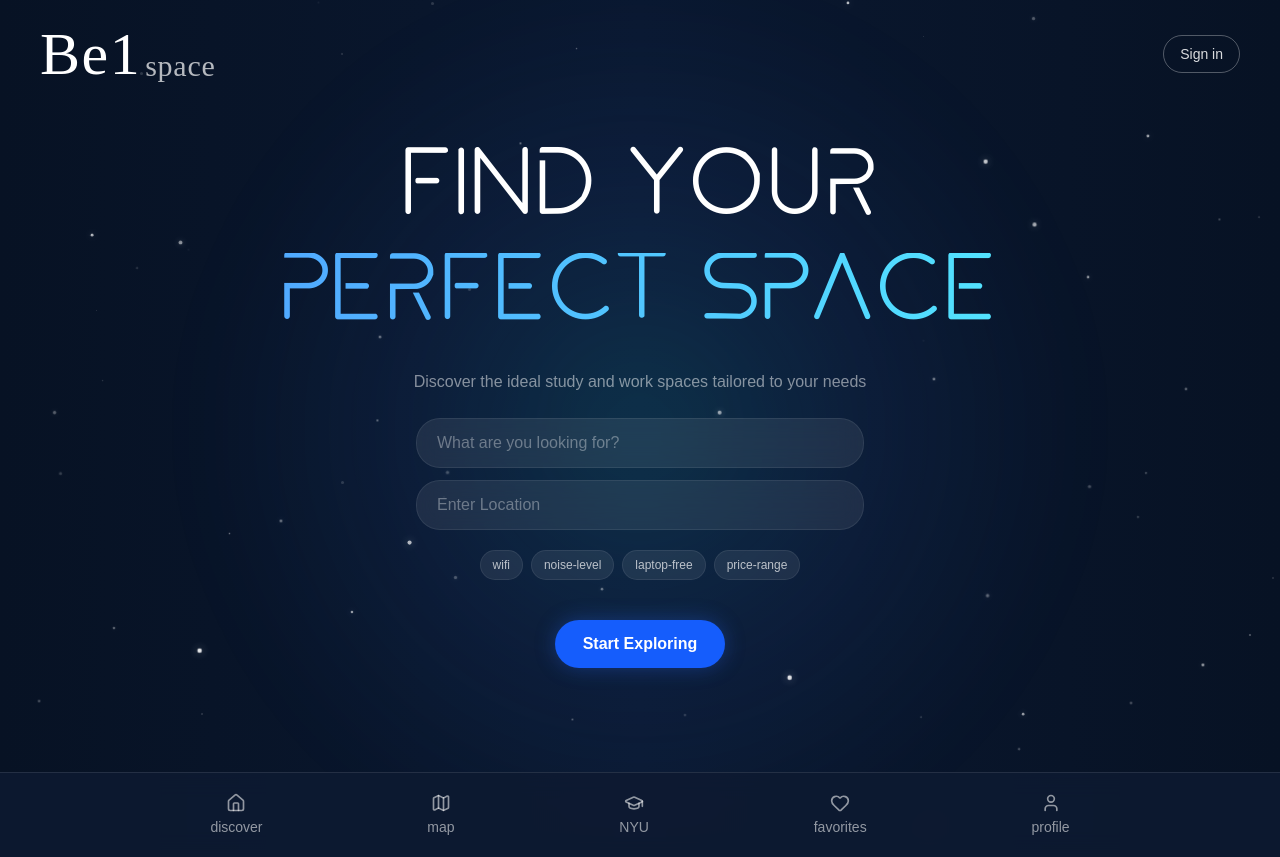
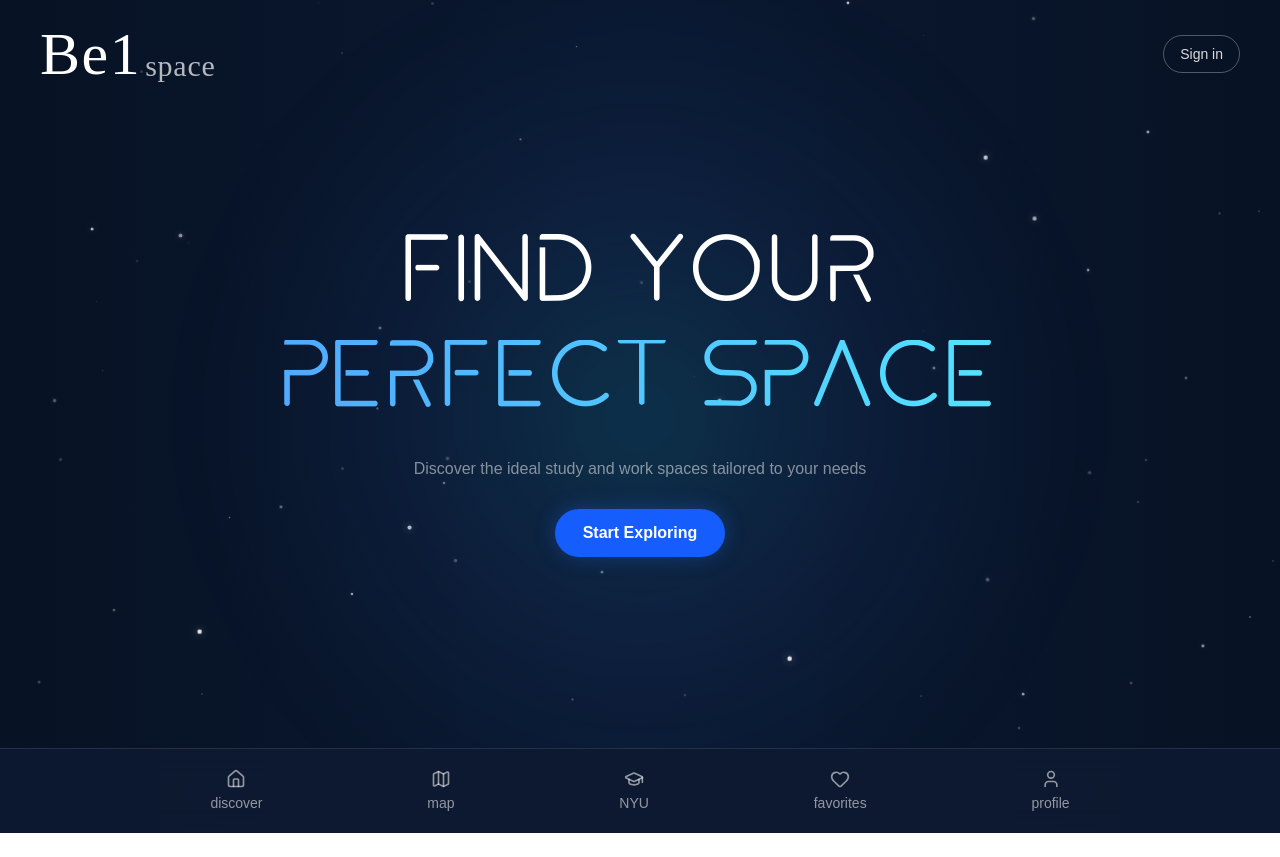
Before and after one commit to Sanjith-K/TechTreksS26, a Next.js app: page / in a window 1280 px wide. After the commit the page ends 833 px from the top, so only its background shows below. Built offline with nearby package versions, Linux system fonts and the light colour scheme; a web font is replaced by a local one.

Commit message:
UI cleanup: removed Google auth, simplified homepage, removed call/directions buttons

```diff
--- a/src/app/page.js
+++ b/src/app/page.js
@@ -1,4 +1,5 @@
 import Link from "next/link";
+import AuthButton from "../components/AuthButton";
 import { House, Map, GraduationCap, Heart, User } from "lucide-react";
 
 export default function HomePage() {
@@ -48,12 +49,7 @@ export default function HomePage() {
         </div>
 
         {/* Sign in */}
-        <Link
-          href="/signin"
-          className="rounded-full border border-white/30 px-4 py-2 text-sm text-white/85 hover:bg-white/10"
-        >
-          Sign in
-        </Link>
+        <AuthButton />
       </header>
 
       {/* HERO */}
@@ -77,39 +73,8 @@ export default function HomePage() {
             Discover the ideal study and work spaces tailored to your needs
           </p>
 
-          {/* Inputs */}
-          <div className="mx-auto mt-6 flex max-w-md flex-col gap-3">
-            <input
-              type="text"
-              placeholder="What are you looking for?"
-              className="w-full rounded-3xl border border-white/8 bg-white/8 px-5 py-3 text-base text-white backdrop-blur-md placeholder:text-white/35"
-            />
-
-            <input
-              type="text"
-              placeholder="Enter Location"
-              className="w-full rounded-3xl border border-white/8 bg-white/8 px-5 py-3 text-base text-white backdrop-blur-md placeholder:text-white/35"
-            />
-          </div>
-
-          {/* Filters */}
-          <div className="mx-auto mt-5 flex flex-wrap justify-center gap-2">
-            <button className="rounded-full border border-white/8 bg-white/8 px-3 py-1.5 text-xs text-white/70 hover:bg-white/12">
-              wifi
-            </button>
-            <button className="rounded-full border border-white/8 bg-white/8 px-3 py-1.5 text-xs text-white/70 hover:bg-white/12">
-              noise-level
-            </button>
-            <button className="rounded-full border border-white/8 bg-white/8 px-3 py-1.5 text-xs text-white/70 hover:bg-white/12">
-              laptop-free
-            </button>
-            <button className="rounded-full border border-white/8 bg-white/8 px-3 py-1.5 text-xs text-white/70 hover:bg-white/12">
-              price-range
-            </button>
-          </div>
-
           {/* BUTTON */}
-          <div className="mt-10 mb-6">
+          <div className="mt-7 mb-6">
             <Link
               href="/discover"
               className="inline-flex rounded-full bg-blue-600 px-7 py-3 text-base font-semibold shadow-[0_0_20px_rgba(37,99,235,0.35)] hover:scale-105 hover:bg-blue-700"
--- a/src/app/signin/page.js
+++ b/src/app/signin/page.js
@@ -126,7 +126,7 @@ export default function SignInPage() {
                             </button>
                         </div>
 
-                        <div className="mt-6 text-center text-sm text-white/55">
+                        <div className="mt-8 text-center text-sm text-white/55">
                             <p>
                                 Don’t have an account?{" "}
                                 <Link
@@ -138,23 +138,6 @@ export default function SignInPage() {
                             </p>
                         </div>
 
-                        <div className="mt-6">
-                            <div className="relative">
-                                <div className="absolute inset-0 flex items-center">
-                                    <div className="w-full border-t border-white/10" />
-                                </div>
-                                <div className="relative flex justify-center text-xs uppercase">
-                                    <span className="bg-[#13213a] px-3 text-white/45">or</span>
-                                </div>
-                            </div>
-
-                            <button
-                                type="button"
-                                className="mt-6 w-full rounded-full border border-white/10 bg-white/8 px-6 py-4 text-sm font-medium text-white/80 hover:bg-white/10"
-                            >
-                                Continue with Google
-                            </button>
-                        </div>
                     </form>
                 </div>
             </div>
--- a/src/app/signup/page.js
+++ b/src/app/signup/page.js
@@ -162,7 +162,7 @@ export default function SignUpPage() {
                             </button>
                         </div>
 
-                        <div className="mt-6 text-center text-sm text-white/55">
+                        <div className="mt-8 text-center text-sm text-white/55">
                             <p>
                                 Already have an account?{" "}
                                 <Link
@@ -174,23 +174,6 @@ export default function SignUpPage() {
                             </p>
                         </div>
 
-                        <div className="mt-6">
-                            <div className="relative">
-                                <div className="absolute inset-0 flex items-center">
-                                    <div className="w-full border-t border-white/10" />
-                                </div>
-                                <div className="relative flex justify-center text-xs uppercase">
-                                    <span className="bg-[#13213a] px-3 text-white/45">or</span>
-                                </div>
-                            </div>
-
-                            <button
-                                type="button"
-                                className="mt-6 w-full rounded-full border border-white/10 bg-white/8 px-6 py-4 text-sm font-medium text-white/80 hover:bg-white/10"
-                            >
-                                Continue with Google
-                            </button>
-                        </div>
                     </form>
                 </div>
             </div>
--- a/src/app/stores/[id]/page.js
+++ b/src/app/stores/[id]/page.js
@@ -16,8 +16,6 @@ import {
     Laptop,
     Bath,
     Music2,
-    Phone,
-    Navigation,
     DollarSign,
     Image as ImageIcon,
     House,
@@ -254,8 +252,8 @@ export default function StorePage() {
                                 onClick={handleToggleFavorite}
                                 disabled={favoriteLoading}
                                 className={`rounded-full p-2 transition ${isFavorited
-                                        ? "bg-pink-500/20 text-pink-300 shadow-[0_0_18px_rgba(244,114,182,0.28)]"
-                                        : "bg-white/10 text-white hover:bg-white/15"
+                                    ? "bg-pink-500/20 text-pink-300 shadow-[0_0_18px_rgba(244,114,182,0.28)]"
+                                    : "bg-white/10 text-white hover:bg-white/15"
                                     } ${favoriteLoading ? "opacity-60" : ""}`}
                             >
                                 <Heart size={16} className={isFavorited ? "fill-current" : ""} />
@@ -406,18 +404,6 @@ export default function StorePage() {
                         ))}
                     </div>
                 </section>
-
-                <div className="mt-5 grid grid-cols-2 gap-4">
-                    <button className="flex items-center justify-center gap-2 rounded-xl border border-white/10 bg-white/5 px-4 py-4 text-white/85 hover:bg-white/10">
-                        <Phone size={16} />
-                        <span>Call</span>
-                    </button>
-
-                    <button className="flex items-center justify-center gap-2 rounded-xl bg-gradient-to-r from-fuchsia-600 to-violet-500 px-4 py-4 font-medium text-white hover:opacity-90">
-                        <Navigation size={16} />
-                        <span>Directions</span>
-                    </button>
-                </div>
             </div>
 
             <nav className="fixed bottom-0 left-0 right-0 z-30 border-t border-white/10 bg-[#0e1a31]/90 px-6 py-5 backdrop-blur-md">
```
